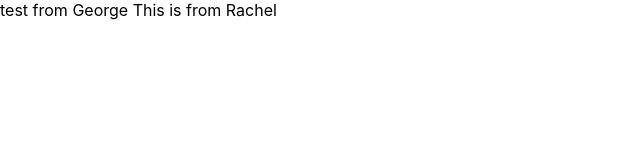
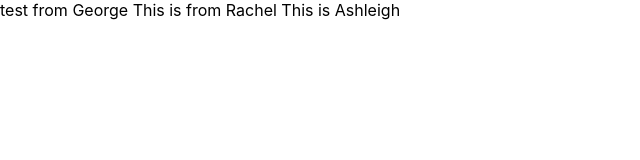
Before and after one commit to Flex-Snooze/flex-snooze-frontend, a React (Create React App) app: page / in a window 1280 px wide. Shown: the top 160 px of the page, without its empty margins (0-640 px from the left). Built offline with nearby package versions, Linux system fonts and the light colour scheme.

Commit message:
Create Ashleigh dev branch and send

```diff
--- a/src/App.js
+++ b/src/App.js
@@ -5,6 +5,8 @@ function App() {
 	return <div>test from George
 
     This is from Rachel
+
+    This is Ashleigh
   </div>;
 }
 
```
